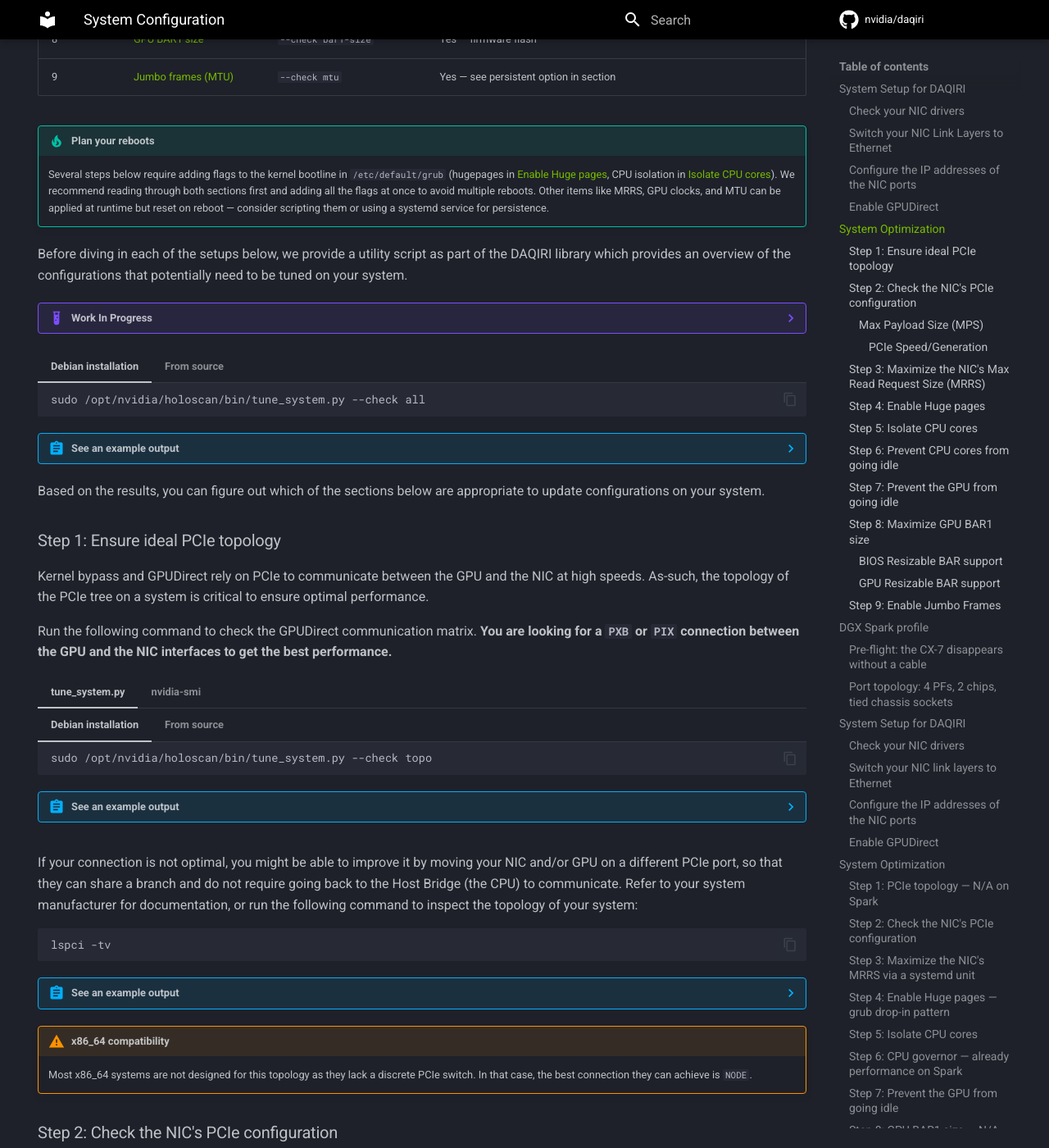
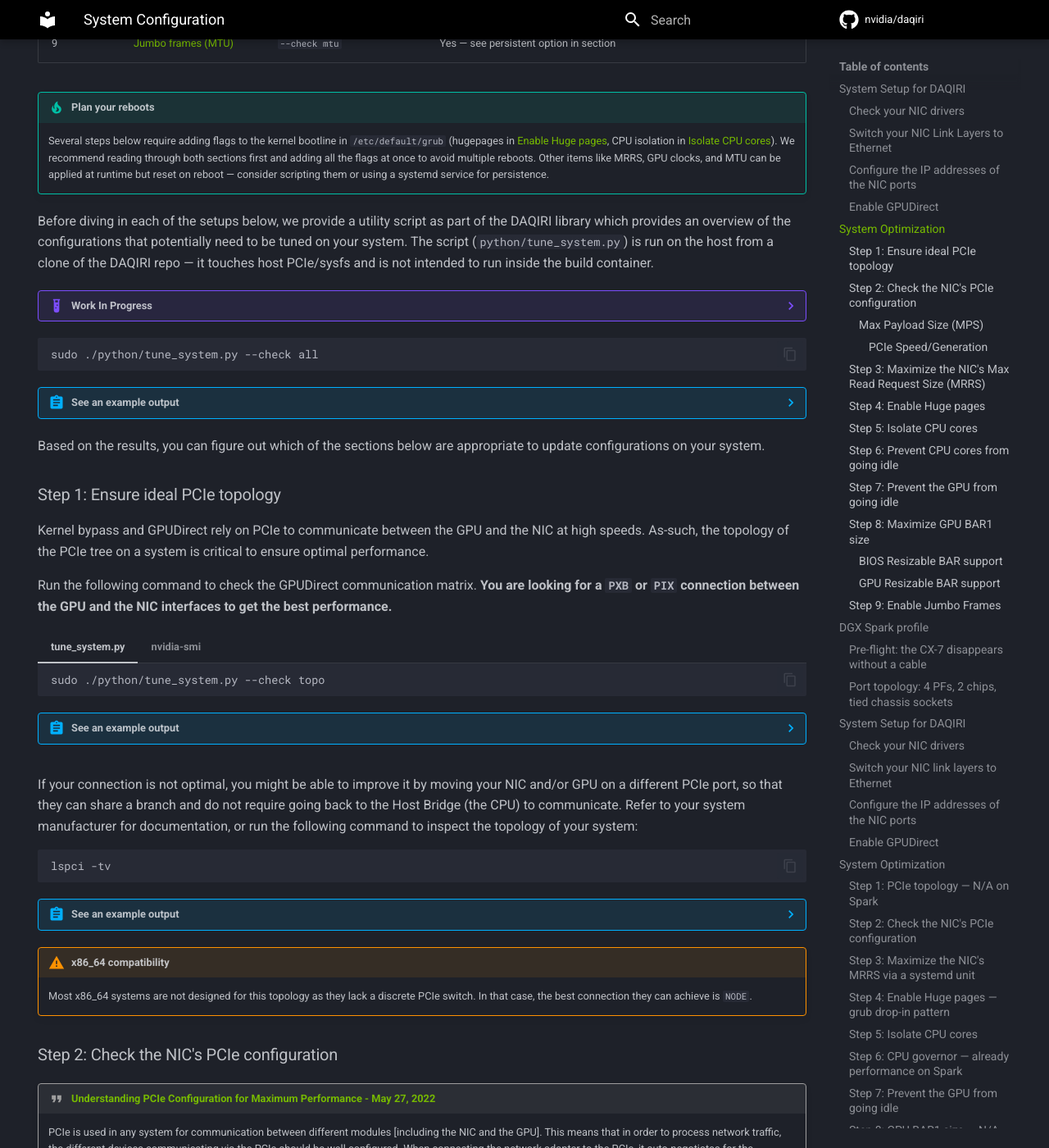
Before and after one commit to NVIDIA/daqiri, an MkDocs documentation site: the page built from docs/tutorials/system_configuration.md, in a window 1280 px wide and 1400 px high, scrolled down 5048 px. Shown: the whole window at 82% size. Built offline with MkDocs 1.6.1 and Material for MkDocs 9.7.7, drawn with Linux system fonts in a browser that asks for light colours; comment, search, counter and statistics services are not loaded; some of the changed text lies outside the part shown.

Commit message:
#53 - Clean up legacy Holoscan/Holohub references in docs (#64)
Replace pre-DAQIRI clone URLs and tune_system.py paths inherited from
the Holoscan SDK / HoloHub Advanced Networking Operator era. The
"Installed" tab is dropped because the default container build sets
DAQIRI_BUILD_PYTHON=OFF (no install rule for tune_system.py runs) and
the script targets host PCIe/sysfs anyway, so the in-container path
would not be useful. A short note up front clarifies that the script
is run on the host from a clone of the repo.

Signed-off-by: Ramya Gurunathan <rgurunathan@nvidia.com>
Co-authored-by: Claude Opus 4.7 (1M context) <noreply@anthropic.com>

````diff
--- a/docs/tutorials/system_configuration.md
+++ b/docs/tutorials/system_configuration.md
@@ -138,7 +138,7 @@ The two tabs below are linked across the page (mkdocs-material `content.tabs.lin
                                 link_layer:             InfiniBand
         ```
 
-    **For Holoscan Networking, we want the NIC to use the ETH link layer.** To switch the link layer mode, there are two possible options:
+    **For DAQIRI, we want the NIC to use the ETH link layer.** To switch the link layer mode, there are two possible options:
 
     1. On IGX Orin developer kits, you can switch that setting through the BIOS: [see IGX Orin documentation](https://docs.nvidia.com/igx-orin/user-guide/latest/switch-network-link.html).
     2. On any system with a NVIDIA NIC (including the IGX Orin developer kits), you can run the commands below from a terminal:
@@ -234,7 +234,7 @@ The two tabs below are linked across the page (mkdocs-material `content.tabs.lin
         [ 3712.267103] mlx5_core 0005:03:00.1: Port module event: module 1, Cable plugged
         ```
 
-    The next step is to set a static IP on the interface you'd like to use so you can refer to it in your Holoscan applications. First, check if you already have any addresses configured using the ethernet interface names identified above (in our case, `eth0` and `eth1`):
+    The next step is to set a static IP on the interface you'd like to use so you can refer to it in your DAQIRI applications. First, check if you already have any addresses configured using the ethernet interface names identified above (in our case, `eth0` and `eth1`):
 
     ```bash
     ip -f inet addr show eth0
@@ -299,19 +299,9 @@ The two tabs below are linked across the page (mkdocs-material `content.tabs.lin
 
     === "tune_system.py"
 
-        === "Debian installation"
-
-            ```bash
-            sudo /opt/nvidia/holoscan/bin/tune_system.py --check topo
-            ```
-
-        === "From source"
-
-            ```bash
-            cd holohub
-            sudo ./operators/advanced_network/python/tune_system.py --check topo
-
-            ```
+        ```bash
+        sudo ./python/tune_system.py --check topo
+        ```
 
         ??? abstract "See an example output"
 
@@ -386,24 +376,15 @@ The two tabs below are linked across the page (mkdocs-material `content.tabs.lin
 
         Several steps below require adding flags to the kernel bootline in `/etc/default/grub` (hugepages in [Enable Huge pages](#step-4-enable-huge-pages), CPU isolation in [Isolate CPU cores](#step-5-isolate-cpu-cores)). We recommend reading through both sections first and adding all the flags at once to avoid multiple reboots. Other items like MRRS, GPU clocks, and MTU can be applied at runtime but reset on reboot — consider scripting them or using a systemd service for persistence.
 
-    Before diving in each of the setups below, we provide a utility script as part of the DAQIRI library which provides an overview of the configurations that potentially need to be tuned on your system.
+    Before diving in each of the setups below, we provide a utility script as part of the DAQIRI library which provides an overview of the configurations that potentially need to be tuned on your system. The script (`python/tune_system.py`) is run on the host from a clone of the DAQIRI repo — it touches host PCIe/sysfs and is not intended to run inside the build container.
 
     ??? example "Work In Progress"
 
         This utility script is under active development and will be updated in future releases with additional checks, more actionable recommendations, and automated tuning.
 
-    === "Debian installation"
-
-        ```bash
-        sudo /opt/nvidia/holoscan/bin/tune_system.py --check all
-        ```
-
-    === "From source"
-
-        ```bash
-        cd holohub
-        sudo ./operators/advanced_network/python/tune_system.py --check all
-        ```
+    ```bash
+    sudo ./python/tune_system.py --check all
+    ```
 
     ??? abstract "See an example output"
 
@@ -453,18 +434,9 @@ The two tabs below are linked across the page (mkdocs-material `content.tabs.lin
 
     === "tune_system.py"
 
-        === "Debian installation"
-
-            ```bash
-            sudo /opt/nvidia/holoscan/bin/tune_system.py --check topo
-            ```
-
-        === "From source"
-
-            ```bash
-            cd holohub
-            sudo ./operators/advanced_network/python/tune_system.py --check topo
-            ```
+        ```bash
+        sudo ./python/tune_system.py --check topo
+        ```
 
         ??? abstract "See an example output"
 
@@ -546,18 +518,9 @@ The two tabs below are linked across the page (mkdocs-material `content.tabs.lin
 
     === "tune_system.py"
 
-        === "Debian installation"
-
-            ```bash
-            sudo /opt/nvidia/holoscan/bin/tune_system.py --check mps
-            ```
-
-        === "From source"
-
-            ```bash
-            cd holohub
-            sudo ./operators/advanced_network/python/tune_system.py --check mps
-            ```
+        ```bash
+        sudo ./python/tune_system.py --check mps
+        ```
 
         ??? abstract "See an example output"
 
@@ -648,18 +611,9 @@ The two tabs below are linked across the page (mkdocs-material `content.tabs.lin
 
     === "tune_system.py"
 
-        === "Debian installation"
-
-            ```bash
-            sudo /opt/nvidia/holoscan/bin/tune_system.py --check mrrs
-            ```
-
-        === "From source"
-
-            ```bash
-            cd holohub
-            sudo ./operators/advanced_network/python/tune_system.py --check mrrs
-            ```
+        ```bash
+        sudo ./python/tune_system.py --check mrrs
+        ```
 
     === "manual"
 
@@ -687,18 +641,9 @@ The two tabs below are linked across the page (mkdocs-material `content.tabs.lin
 
     Update MRRS:
 
-    === "Debian installation"
-
-        ```bash
-        sudo /opt/nvidia/holoscan/bin/tune_system.py --set mrrs
-        ```
-
-    === "From source"
-
-        ```bash
-        cd holohub
-        sudo ./operators/advanced_network/python/tune_system.py --set mrrs
-        ```
+    ```bash
+    sudo ./python/tune_system.py --set mrrs
+    ```
 
     !!! note
 
@@ -881,18 +826,9 @@ The two tabs below are linked across the page (mkdocs-material `content.tabs.lin
 
     === "tune_system.py"
 
-        === "Debian installation"
-
-            ```bash
-            sudo /opt/nvidia/holoscan/bin/tune_system.py --check cmdline
-            ```
-
-        === "From source"
-
-            ```bash
-            cd holohub
-            sudo ./operators/advanced_network/python/tune_system.py --check cmdline
-            ```
+        ```bash
+        sudo ./python/tune_system.py --check cmdline
+        ```
 
     === "manual"
 
@@ -967,18 +903,9 @@ The two tabs below are linked across the page (mkdocs-material `content.tabs.lin
 
     === "tune_system.py"
 
-        === "Debian installation"
-
-            ```bash
-            sudo /opt/nvidia/holoscan/bin/tune_system.py --check cpu-freq
-            ```
-
-        === "From source"
-
-            ```bash
-            cd holohub
-            sudo ./operators/advanced_network/python/tune_system.py --check cpu-freq
-            ```
+        ```bash
+        sudo ./python/tune_system.py --check cpu-freq
+        ```
 
         ??? abstract "See an example output"
 
@@ -1157,18 +1084,9 @@ The two tabs below are linked across the page (mkdocs-material `content.tabs.lin
 
     === "tune_system.py"
 
-        === "Debian installation"
-
-            ```bash
-            sudo /opt/nvidia/holoscan/bin/tune_system.py --check bar1-size
-            ```
-
-        === "From source"
-
-            ```bash
-            cd holohub
-            sudo ./operators/advanced_network/python/tune_system.py --check bar1-size
-            ```
+        ```bash
+        sudo ./python/tune_system.py --check bar1-size
+        ```
 
         ??? abstract "See an example output"
 
@@ -1317,18 +1235,9 @@ The two tabs below are linked across the page (mkdocs-material `content.tabs.lin
 
     === "tune_system.py"
 
-        === "Debian installation"
-
-            ```bash
-            sudo /opt/nvidia/holoscan/bin/tune_system.py --check mtu
-            ```
-
-        === "From source"
-
-            ```bash
-            cd holohub
-            sudo ./operators/advanced_network/python/tune_system.py --check mtu
-            ```
+        ```bash
+        sudo ./python/tune_system.py --check mtu
+        ```
 
         ??? abstract "See an example output"
 
````
Also changed, not shown: docs/getting-started.md (+2 -2 lines).
